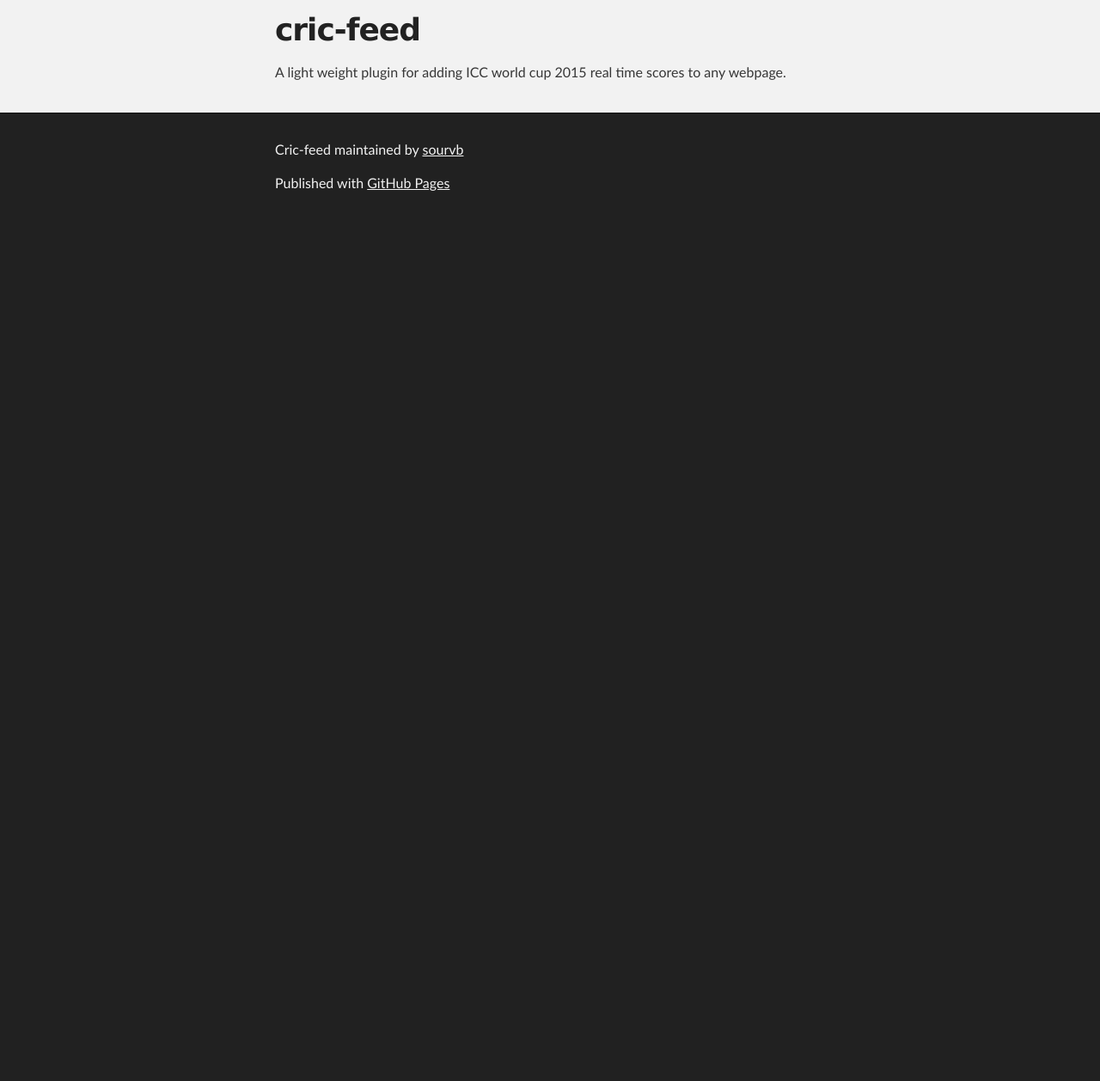
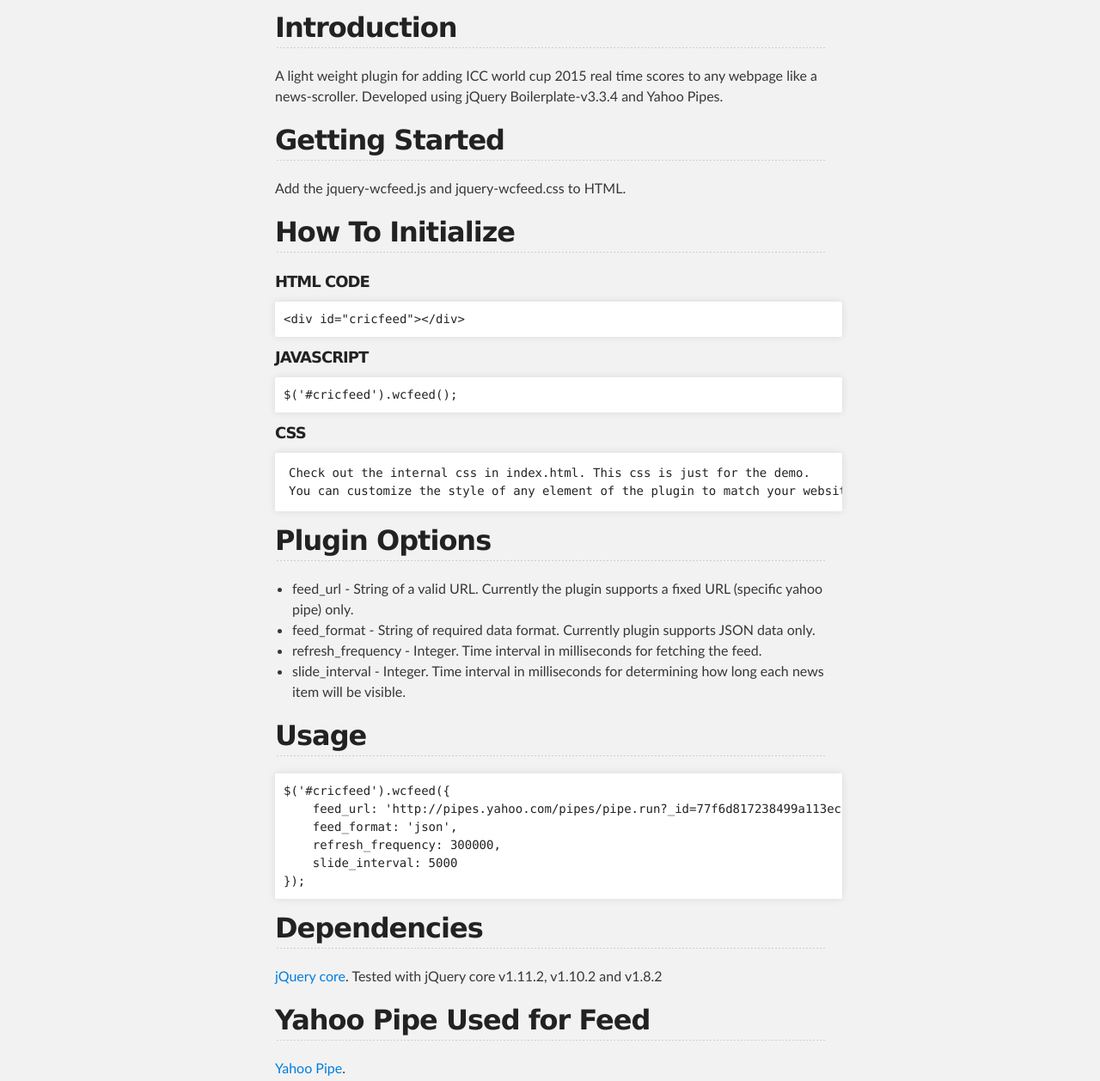
Before and after one commit to sourvb/cric-feed, a plain HTML site: page index.html in a window 1280 px wide. Shown: the part 288-1546 px from the top of the page at 86% size. Before the commit the page ends 800 px from the top, so only its background shows below. Drawn offline with Linux system fonts and the light colour scheme.

```diff
--- a/index.html
+++ b/index.html
@@ -31,10 +31,67 @@
     <!-- MAIN CONTENT -->
     <div id="main_content_wrap" class="outer">
       <section id="main_content" class="inner">
-        <h1>
-<a id="cric-feed" class="anchor" href="#cric-feed" aria-hidden="true"><span class="octicon octicon-link"></span></a>cric-feed</h1>
+        <h2>
+<a id="introduction" class="anchor" href="#introduction" aria-hidden="true"><span class="octicon octicon-link"></span></a>Introduction</h2>
 
-<p>A light weight plugin for adding ICC world cup 2015 real time scores to any webpage.</p>
+<p>A light weight plugin for adding ICC world cup 2015 real time scores to any webpage like a news-scroller.
+Developed using jQuery Boilerplate-v3.3.4 and Yahoo Pipes.</p>
+
+<h2>
+<a id="getting-started" class="anchor" href="#getting-started" aria-hidden="true"><span class="octicon octicon-link"></span></a>Getting Started</h2>
+
+<p>Add the jquery-wcfeed.js and jquery-wcfeed.css to HTML.</p>
+
+<h2>
+<a id="how-to-initialize" class="anchor" href="#how-to-initialize" aria-hidden="true"><span class="octicon octicon-link"></span></a>How To Initialize</h2>
+
+<h5>
+<a id="html-code" class="anchor" href="#html-code" aria-hidden="true"><span class="octicon octicon-link"></span></a>HTML CODE</h5>
+
+<div class="highlight highlight-html"><pre>&lt;<span class="pl-ent">div</span> <span class="pl-e">id</span>=<span class="pl-s1"><span class="pl-pds">"</span>cricfeed<span class="pl-pds">"</span></span>&gt;&lt;/<span class="pl-ent">div</span>&gt;</pre></div>
+
+<h5>
+<a id="javascript" class="anchor" href="#javascript" aria-hidden="true"><span class="octicon octicon-link"></span></a>JAVASCRIPT</h5>
+
+<div class="highlight highlight-javascript"><pre>$(<span class="pl-s1"><span class="pl-pds">'</span>#cricfeed<span class="pl-pds">'</span></span>).wcfeed();</pre></div>
+
+<h5>
+<a id="css" class="anchor" href="#css" aria-hidden="true"><span class="octicon octicon-link"></span></a>CSS</h5>
+
+<pre><code>Check out the internal css in index.html. This css is just for the demo.
+You can customize the style of any element of the plugin to match your website theme.
+</code></pre>
+
+<h2>
+<a id="plugin-options" class="anchor" href="#plugin-options" aria-hidden="true"><span class="octicon octicon-link"></span></a>Plugin Options</h2>
+
+<ul>
+<li>feed_url - String of a valid URL. Currently the plugin supports a fixed URL (specific yahoo pipe) only.</li>
+<li>feed_format - String of required data format. Currently plugin supports JSON data only.</li>
+<li>refresh_frequency - Integer. Time interval in milliseconds for fetching the feed.</li>
+<li>slide_interval - Integer. Time interval in milliseconds for determining how long each news item will be visible.</li>
+</ul>
+
+<h2>
+<a id="usage" class="anchor" href="#usage" aria-hidden="true"><span class="octicon octicon-link"></span></a>Usage</h2>
+
+<div class="highlight highlight-javascript"><pre>$(<span class="pl-s1"><span class="pl-pds">'</span>#cricfeed<span class="pl-pds">'</span></span>).wcfeed({
+    feed_url<span class="pl-k">:</span> <span class="pl-s1"><span class="pl-pds">'</span>http://pipes.yahoo.com/pipes/pipe.run?_id=77f6d817238499a113ec2e7fed114b8a&amp;_render=json<span class="pl-pds">'</span></span>,
+    feed_format<span class="pl-k">:</span> <span class="pl-s1"><span class="pl-pds">'</span>json<span class="pl-pds">'</span></span>,
+    refresh_frequency<span class="pl-k">:</span> <span class="pl-c1">300000</span>,
+    slide_interval<span class="pl-k">:</span> <span class="pl-c1">5000</span>
+});</pre></div>
+
+<h2>
+<a id="dependencies" class="anchor" href="#dependencies" aria-hidden="true"><span class="octicon octicon-link"></span></a>Dependencies</h2>
+
+<p><a href="https://code.jquery.com/jquery-1.11.2.min.js">jQuery core</a>.
+Tested with jQuery core v1.11.2, v1.10.2 and v1.8.2</p>
+
+<h2>
+<a id="yahoo-pipe-used-for-feed" class="anchor" href="#yahoo-pipe-used-for-feed" aria-hidden="true"><span class="octicon octicon-link"></span></a>Yahoo Pipe Used for Feed</h2>
+
+<p><a href="http://pipes.yahoo.com/pipes/pipe.run?_id=77f6d817238499a113ec2e7fed114b8a">Yahoo Pipe</a>.</p>
       </section>
     </div>
 
```
Also changed, not shown: params.json (+1 -1 lines).
